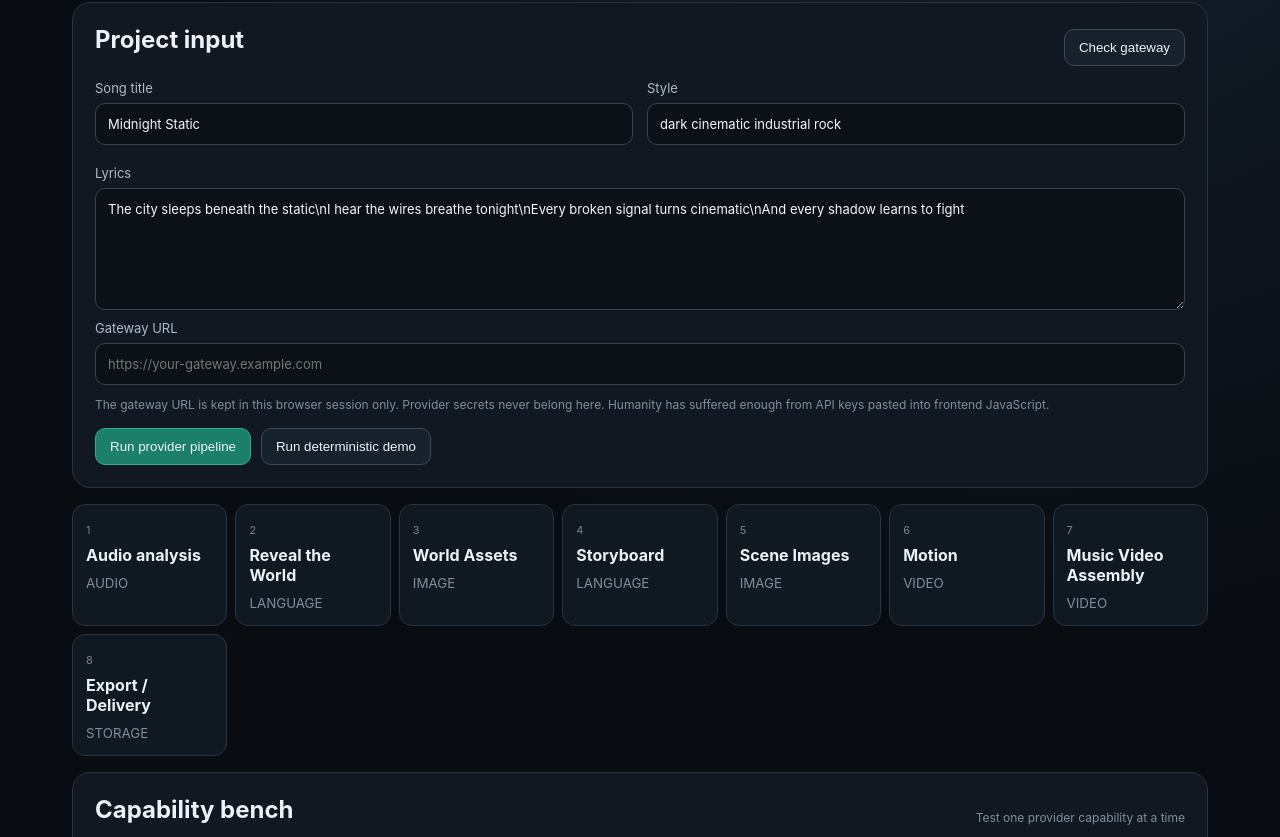
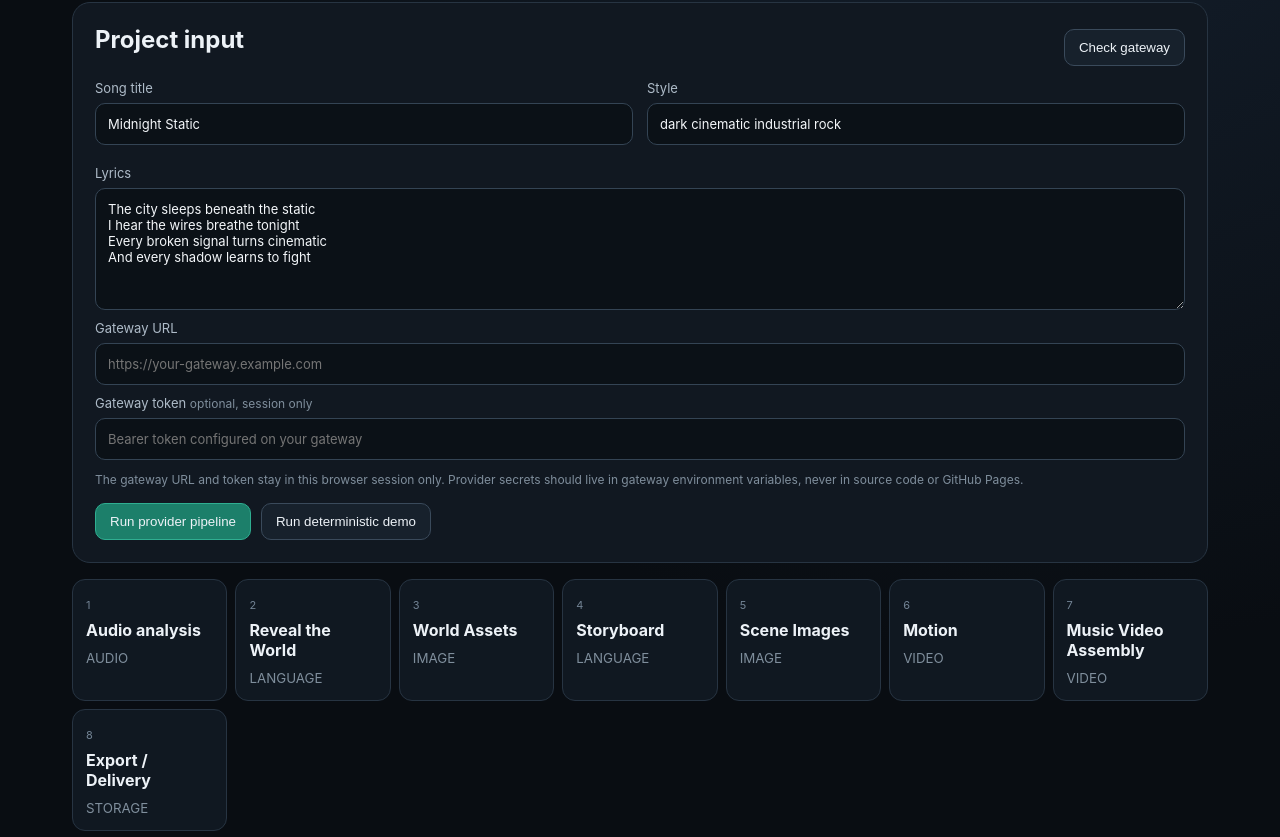
Before and after one commit to DaddyDom8249/BeatVision-arena, a plain HTML site: page index.html in a window 1280 px wide. Shown: the part 321-1158 px from the top of the page. Drawn offline with Linux system fonts and the light colour scheme.

Commit message:
fix: add secure gateway token input and accessibility metadata

```diff
--- a/index.html
+++ b/index.html
@@ -3,6 +3,7 @@
 <head>
   <meta charset="utf-8">
   <meta name="viewport" content="width=device-width,initial-scale=1">
+  <meta name="description" content="BeatVision provider execution arena">
   <title>BeatVision Provider Arena</title>
   <link rel="stylesheet" href="styles.css">
 </head>
@@ -15,32 +16,33 @@
     </div>
     <div class="status" id="gatewayStatus">Gateway: not checked</div>
   </header>
-
   <main>
     <section class="panel setup">
       <div class="panel-head"><h2>Project input</h2><button id="checkGateway">Check gateway</button></div>
       <div class="grid two">
-        <label>Song title<input id="songTitle" value="Midnight Static"></label>
-        <label>Style<input id="style" value="dark cinematic industrial rock"></label>
+        <label>Song title<input id="songTitle" value="Midnight Static" autocomplete="off"></label>
+        <label>Style<input id="style" value="dark cinematic industrial rock" autocomplete="off"></label>
       </div>
-      <label>Lyrics<textarea id="lyrics" rows="6">The city sleeps beneath the static\nI hear the wires breathe tonight\nEvery broken signal turns cinematic\nAnd every shadow learns to fight</textarea></label>
-      <label>Gateway URL<input id="gateway" placeholder="https://your-gateway.example.com"></label>
-      <p class="hint">The gateway URL is kept in this browser session only. Provider secrets never belong here. Humanity has suffered enough from API keys pasted into frontend JavaScript.</p>
+      <label>Lyrics<textarea id="lyrics" rows="6">The city sleeps beneath the static
+I hear the wires breathe tonight
+Every broken signal turns cinematic
+And every shadow learns to fight</textarea></label>
+      <label>Gateway URL<input id="gateway" placeholder="https://your-gateway.example.com" inputmode="url" autocomplete="url"></label>
+      <label>Gateway token <span class="muted">optional, session only</span><input id="gatewayToken" type="password" placeholder="Bearer token configured on your gateway" autocomplete="off"></label>
+      <p class="hint">The gateway URL and token stay in this browser session only. Provider secrets should live in gateway environment variables, never in source code or GitHub Pages.</p>
       <div class="actions"><button class="primary" id="runPipeline">Run provider pipeline</button><button id="runDemo">Run deterministic demo</button></div>
     </section>
-
-    <section class="pipeline" id="pipeline"></section>
-
+    <section class="pipeline" id="pipeline" aria-label="BeatVision pipeline"></section>
     <section class="panel">
       <div class="panel-head"><h2>Capability bench</h2><span class="muted">Test one provider capability at a time</span></div>
       <div class="cap-grid" id="capabilities"></div>
     </section>
-
     <section class="panel">
       <div class="panel-head"><h2>Execution log</h2><button id="clearLog">Clear</button></div>
-      <pre id="log" class="log">Ready.</pre>
+      <pre id="log" class="log" aria-live="polite">Ready.</pre>
     </section>
   </main>
+  <footer><small>BeatVision Arena · Provider contract 1.1 · Demo mode never makes external provider calls.</small></footer>
   <script src="provider-contracts.js"></script>
   <script src="app.js"></script>
 </body>
```
